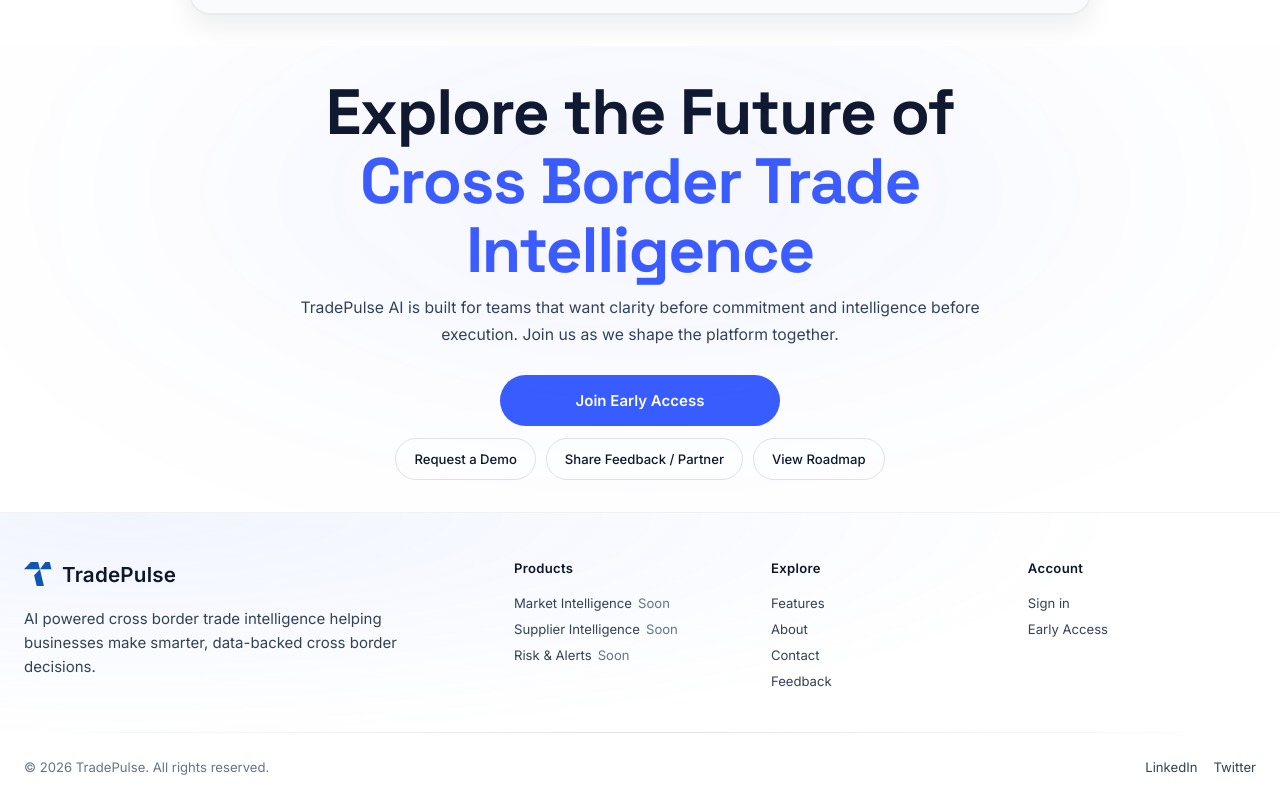
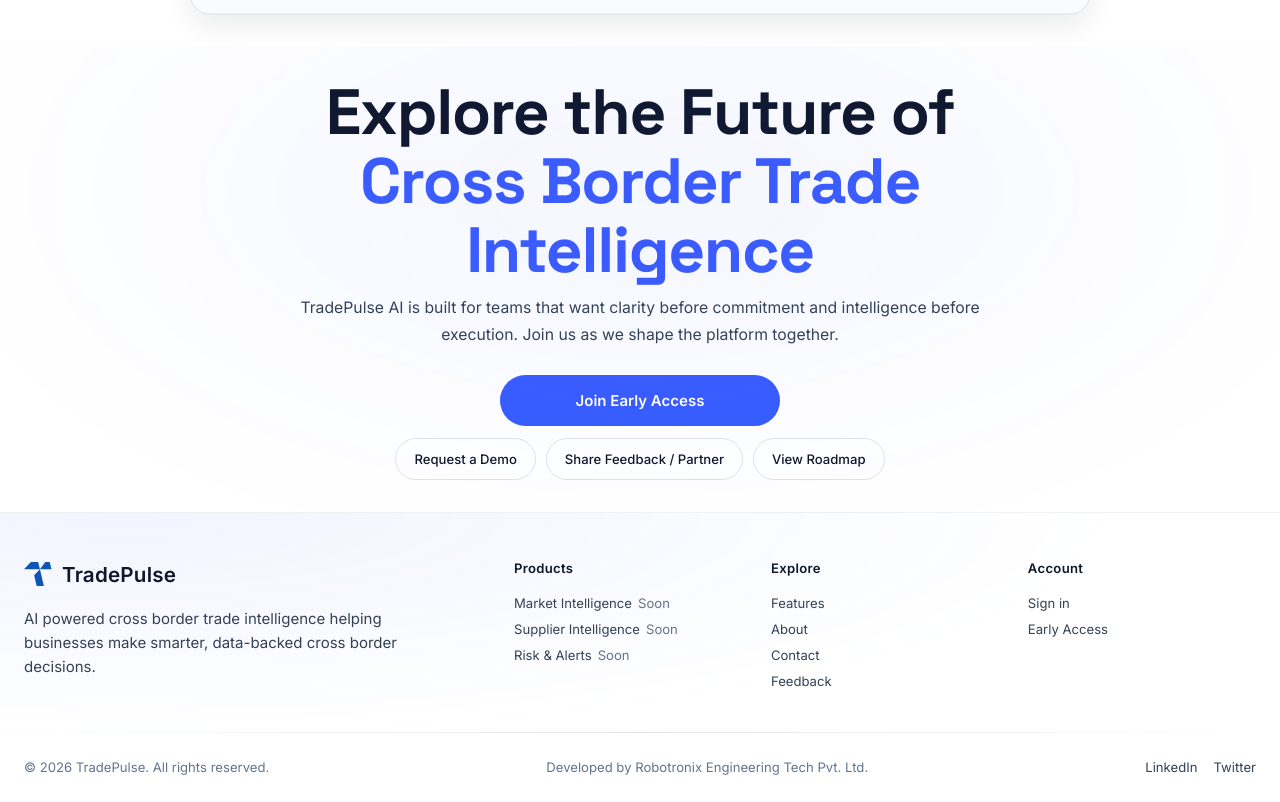
Before and after one commit to shabdasinha1/tradepulse, a React (Vite) app: page / in a window 1280 px wide. Shown: the part 4700-5502 px from the top of the page. Built offline with nearby package versions, Linux system fonts and the light colour scheme; what currency-symbol-map would draw is missing.

Commit message:
footer updated

```diff
--- a/src/components/footer/DashboardFooter.jsx
+++ b/src/components/footer/DashboardFooter.jsx
@@ -1,16 +1,17 @@
-import React from "react";
-
 export const DashboardFooter = () => {
   return (
     <>
-      {/* <div className="tp-footer-divider"></div> */}
       <div className="tp-dashboard-footer-bottom">
         <div>© {new Date().getFullYear()} TradePulse. All rights reserved.</div>
 
         <div className="tp-dashboard-footer-dev">
-          Developed by{" "}
-          <a href="https://robotronix.co.in/" target="_blank" rel="noreferrer">
-            Robotronix Engineering Tech Pvt. Ltd.
+          <a
+            href="https://robotronix.co.in/"
+            target="_blank"
+            rel="noopener noreferrer"
+            className="tp-dashboard-footer-link"
+          >
+            Developed by Robotronix Engineering Tech Pvt. Ltd.
           </a>
         </div>
       </div>
--- a/src/components/footer/Footer.jsx
+++ b/src/components/footer/Footer.jsx
@@ -150,12 +150,20 @@ const Footer = () => {
     © {new Date().getFullYear()} TradePulse. All rights reserved.
   </span>
 
+  <a
+  href="https://robotronix.co.in/"
+  target="_blank"
+  rel="noopener noreferrer"
+  className="tp-footer-dev"
+>
+  Developed by Robotronix Engineering Tech Pvt. Ltd.
+</a>
+
   <div className="tp-footer-socials">
     <a href="#" aria-label="LinkedIn">LinkedIn</a>
     <a href="#" aria-label="Twitter">Twitter</a>
   </div>
 </div>
-
       </div>
     </footer>
   );
--- a/src/styles/footer.css
+++ b/src/styles/footer.css
@@ -253,3 +253,31 @@
     justify-content: center;
   }
 }
+
+.tp-footer-dev {
+  font-size: var(--fs-caption);
+  color: var(--text-muted);
+  text-decoration: none;
+  transition: color var(--transition-fast);
+}
+
+.tp-footer-dev:hover {
+  color: var(--clr-primary);
+}
+
+.tp-dashboard-footer-dev {
+  font-size: var(--fs-caption);
+  color: var(--text-muted);
+}
+
+.tp-dashboard-footer-link {
+  color: var(--text-muted);
+  text-decoration: none;
+  transition: color var(--transition-fast),
+              transform var(--transition-fast);
+}
+
+.tp-dashboard-footer-link:hover {
+  color: var(--clr-primary);
+  transform: translateY(-1px);
+}
```
Lines whose indentation alone changed are shown as unchanged.
